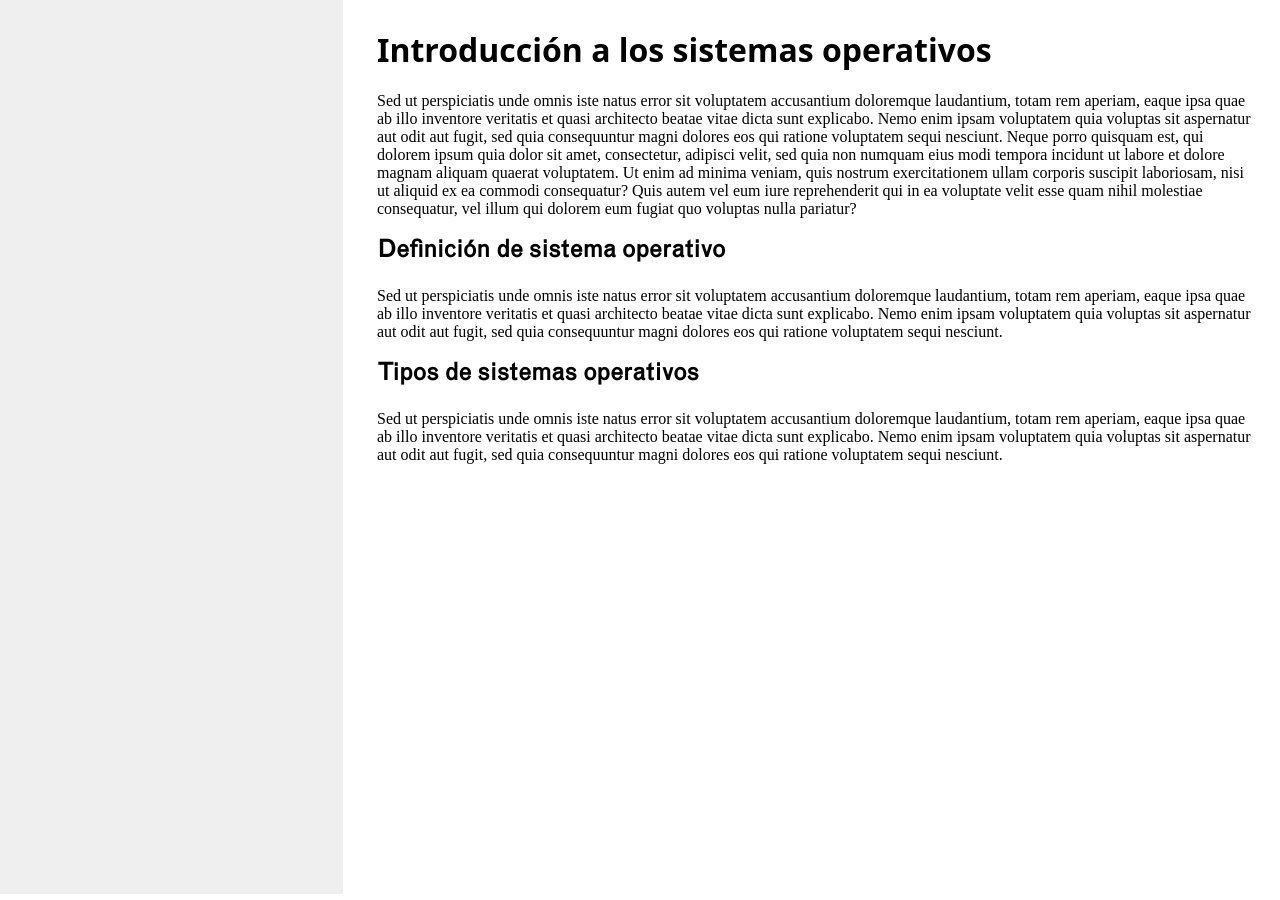
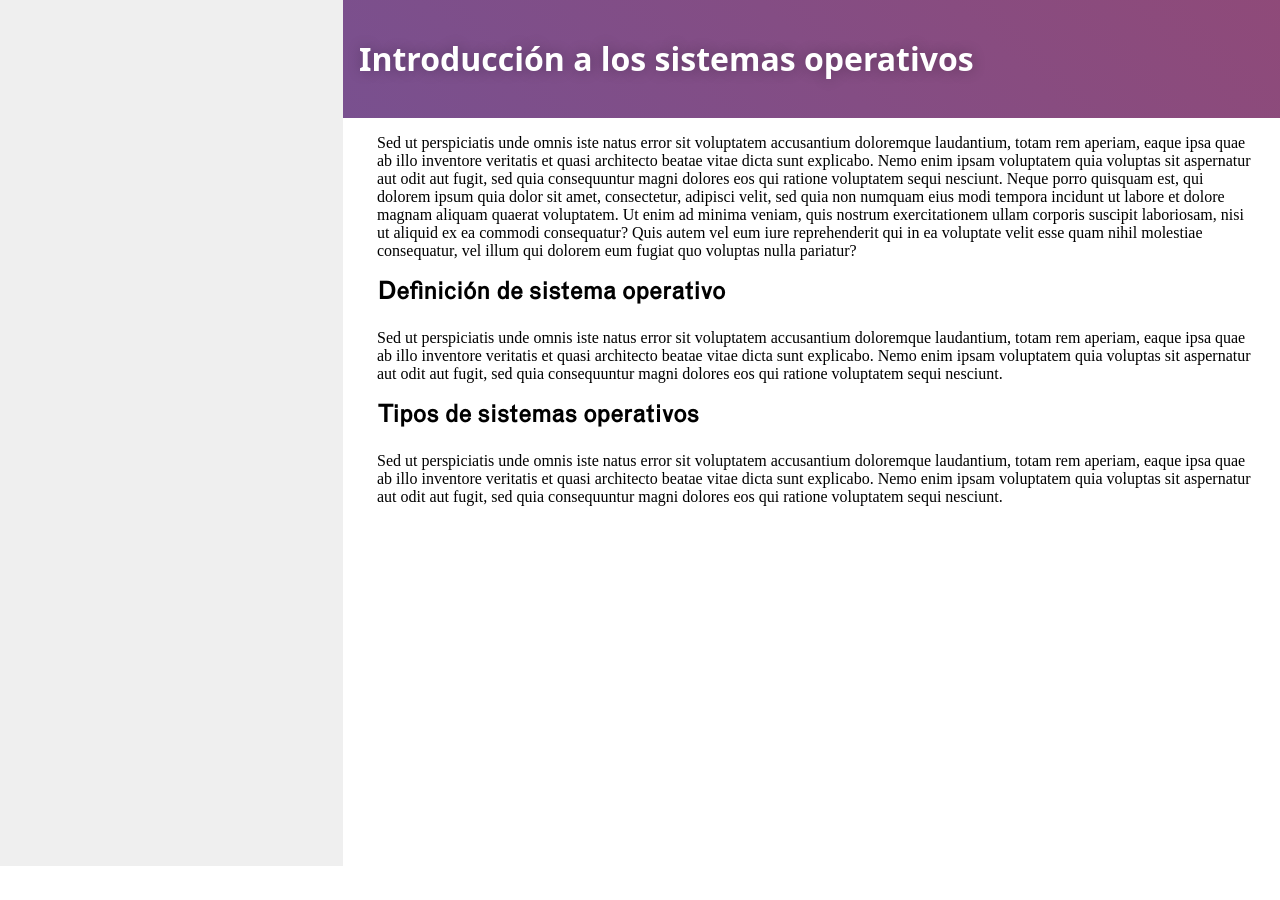
Before and after one commit to dkaerit/SSOO, a Jekyll site: the page built from _posts/2020-10-05-TEMA01.md, in a window 1280 px wide. Built offline with Jekyll 4.4.1, drawn with Linux system fonts in a browser that asks for light colours; some web fonts are replaced.

Commit message:
Update main.css

```diff
--- a/assets/css/main.css
+++ b/assets/css/main.css
@@ -8,9 +8,20 @@
 }
 
 
+
+
 /* ESTILOS */
 body {
     margin: 0px!important;
+}
+
+.header {
+    color: #fff;
+    margin: -28px -34px 0px;
+    text-shadow: 0px 0px 14px #0000004a;
+    padding: 16px;
+    background: rgb(121,80,143);
+    background: linear-gradient(45deg, rgba(121,80,143,1) 0%, rgba(143,74,121,1) 100%);
 }
 
 .indice {
```
